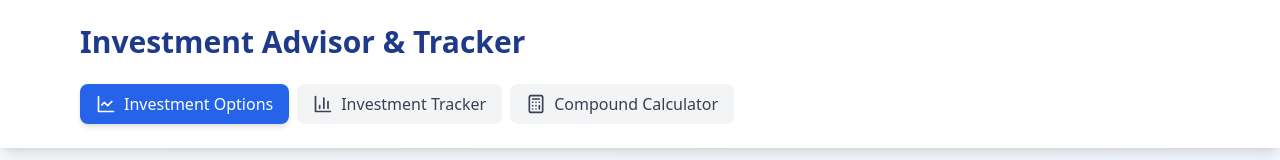
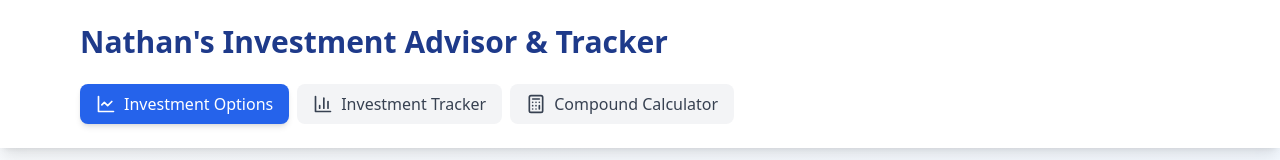
Before and after one commit to KTTfx/FinanceTracker, a React (Vite) app: page / in a window 1280 px wide. Shown: the top 160 px of the page. Built offline with nearby package versions, Linux system fonts and the light colour scheme.

Commit message:
Title modification

```diff
--- a/src/components/Header.tsx
+++ b/src/components/Header.tsx
@@ -13,7 +13,7 @@ export default function Header({ activeTab, setActiveTab }: HeaderProps) {
     <header className="bg-white shadow-lg">
       <div className="container mx-auto px-4 py-6 max-w-6xl">
         <h1 className="text-3xl font-bold text-blue-900 mb-6">
-          Investment Advisor & Tracker
+          Nathan's Investment Advisor & Tracker
         </h1>
 
         <nav className="flex space-x-2">
```
